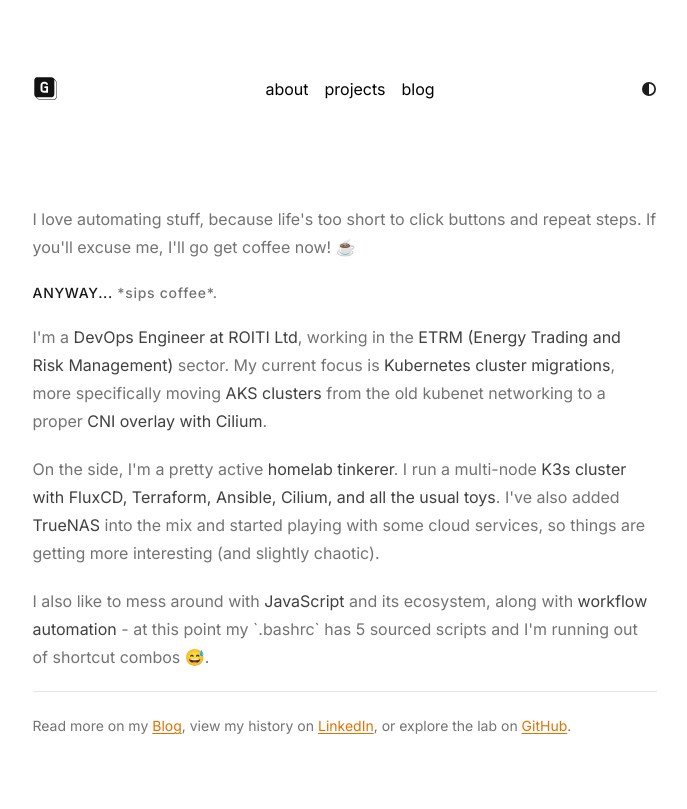
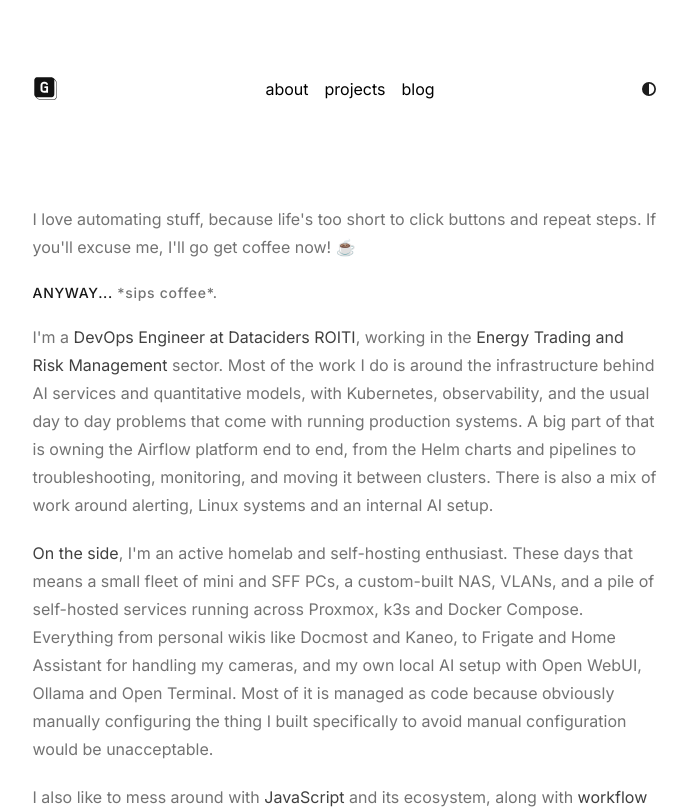
Before and after one commit to kristiangogov/gogov-dev, a Next.js app: page /about in a window 1280 px wide. Shown: the top 809 px of the page, without its empty margins (288-975 px from the left). Built offline with nearby package versions, Linux system fonts and the light colour scheme.

Commit message:
update job title and about me

```diff
--- a/app/about/page.tsx
+++ b/app/about/page.tsx
@@ -15,49 +15,43 @@
       </p>
 
       <h3 className="text-sm font-medium uppercase tracking-wider ">
-        anyway... <span className="lowercase text-neutral-500 dark:text-neutral-400">*sips coffee*.</span>
+        anyway...{" "}
+        <span className="lowercase text-neutral-500 dark:text-neutral-400">
+          *sips coffee*.
+        </span>
       </h3>
       <section className="space-y-8 ">
         <p className="text-neutral-500 dark:text-neutral-400">
           I'm a{" "}
           <span className="text-neutral-700 dark:text-neutral-300">
-            DevOps Engineer at ROITI Ltd
+            DevOps Engineer at Dataciders ROITI
           </span>
           , working in the{" "}
           <span className="text-neutral-700 dark:text-neutral-300">
-            ETRM (Energy Trading and Risk Management)
+            Energy Trading and Risk Management
           </span>{" "}
-          sector. My current focus is{" "}
-          <span className="text-neutral-700 dark:text-neutral-300">
-            Kubernetes cluster migrations
-          </span>
-          , more specifically moving{" "}
-          <span className="text-neutral-700 dark:text-neutral-300">
-            AKS clusters
-          </span>{" "}
-          from the old kubenet networking to a proper{" "}
-          <span className="text-neutral-700 dark:text-neutral-300">
-            CNI overlay with Cilium
-          </span>
-          .
+          sector. Most of the work I do is around the infrastructure behind AI
+          services and quantitative models, with Kubernetes, observability, and
+          the usual day to day problems that come with running production
+          systems. A big part of that is owning the Airflow platform end to end,
+          from the Helm charts and pipelines to troubleshooting, monitoring, and
+          moving it between clusters. There is also a mix of work around
+          alerting, Linux systems and an internal AI setup.
         </p>
 
         <p className="text-neutral-500 dark:text-neutral-400">
-          On the side, I'm a pretty active{" "}
           <span className="text-neutral-700 dark:text-neutral-300">
-            homelab tinkerer
+            On the side
           </span>
-          . I run a multi-node{" "}
-          <span className="text-neutral-700 dark:text-neutral-300">
-            K3s cluster with FluxCD, Terraform, Ansible, Cilium, and all the
-            usual toys
-          </span>
-          . I've also added{" "}
-          <span className="text-neutral-700 dark:text-neutral-300">
-            TrueNAS
-          </span>{" "}
-          into the mix and started playing with some cloud services, so things
-          are getting more interesting (and slightly chaotic).
+          , I'm an active homelab and self-hosting enthusiast. These days that
+          means a small fleet of mini and SFF PCs, a custom-built NAS, VLANs,
+          and a pile of self-hosted services running across Proxmox, k3s and
+          Docker Compose. Everything from personal wikis like Docmost and Kaneo,
+          to Frigate and Home Assistant for handling my cameras, and
+          my own local AI setup with Open WebUI, Ollama and Open Terminal. Most
+          of it is managed as code because obviously manually configuring the
+          thing I built specifically to avoid manual configuration would be
+          unacceptable.
         </p>
         <p className="text-neutral-500 dark:text-neutral-400">
           I also like to mess around with{" "}
@@ -68,7 +62,7 @@
           <span className="text-neutral-700 dark:text-neutral-300">
             workflow automation
           </span>{" "}
-            -  at this point my `.bashrc` has 5 sourced scripts and I'm running out
+          - at this point my `.bashrc` has 5 sourced scripts and I'm running out
           of shortcut combos 😅.
         </p>
 
--- a/app/page.tsx
+++ b/app/page.tsx
@@ -12,12 +12,9 @@
           </h1>
           {/* SUBHEADER */}
           <div className="mt-2 flex flex-col gap-1 text-sm text-neutral-500 dark:text-neutral-400">
-            <p>DevOps Engineer at ROITI Ltd</p>
+            <p>DevOps Engineer at Dataciders ROITI</p>
             <p>
-              <span className="text-neutral-700 dark:text-neutral-300">
-                Kubernetes, Linux, Cloud.
-              </span>{" "}
-              Homelab tinkering and JavaScript experiments on the side.
+              Huge homelab nerd and JavaScript enthusiast on the side.
             </p>
           </div>
           <p className="mt-6 text-sm text-neutral-500 dark:text-neutral-400">
```
